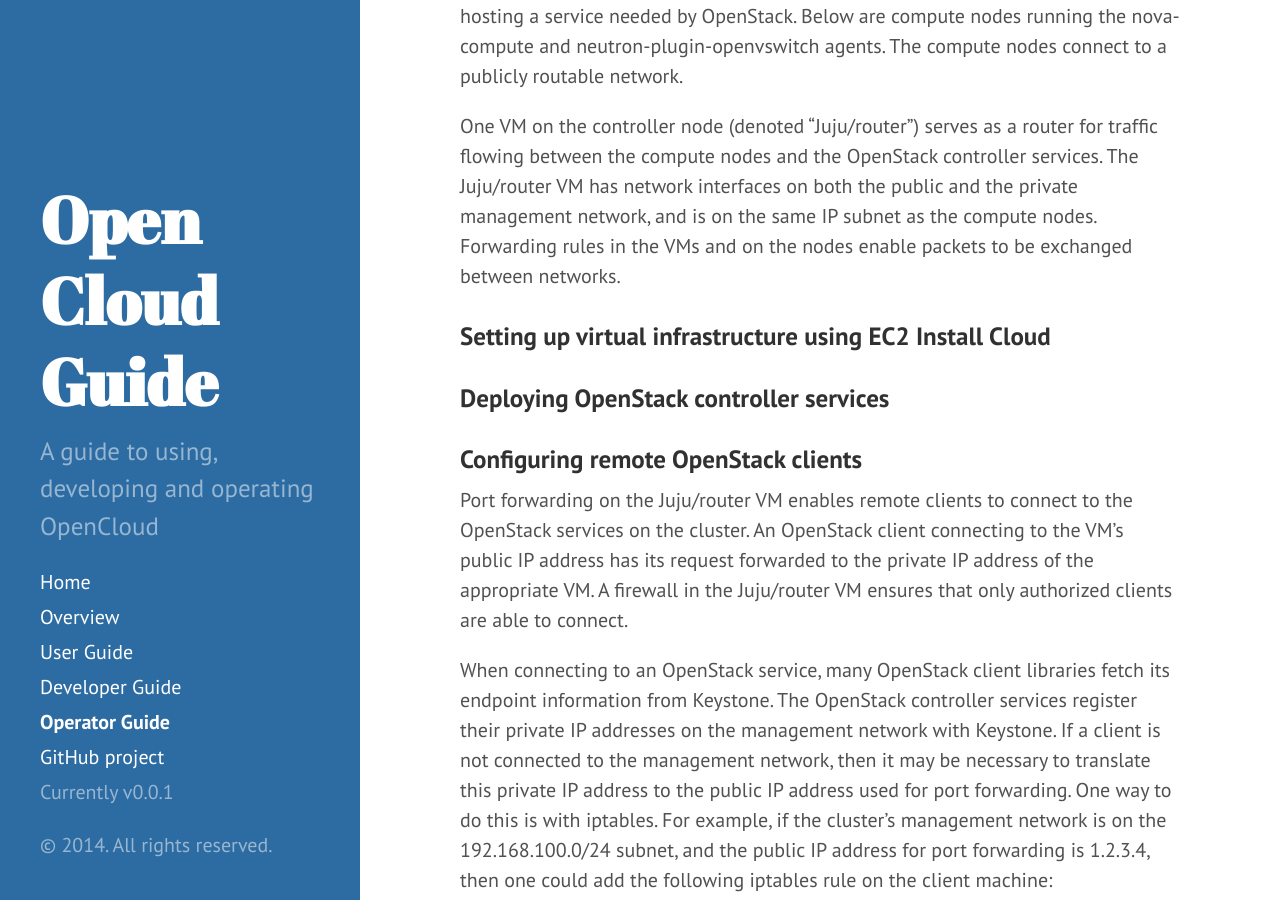
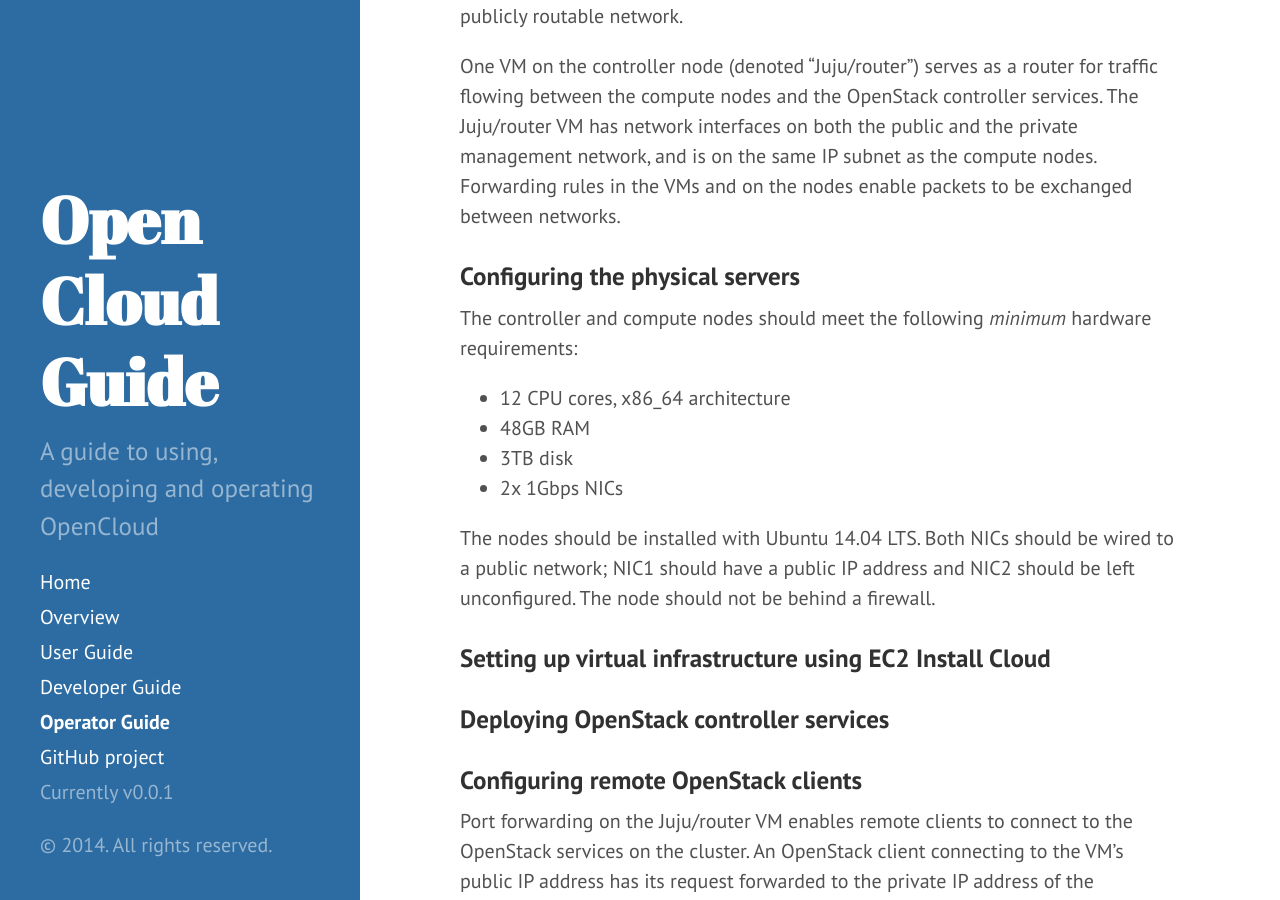
Before and after one commit to open-cloud/open-cloud.github.io.old, a Jekyll site: the page built from 3_operator.md, in a window 1280 px wide and 900 px high, scrolled down 1150 px. Built offline with Jekyll 4.4.1, drawn with Linux system fonts in a browser that asks for light colours; Markdown is read by kramdown in place of the engine named in the settings; some of the changed text lies outside the part shown.

Commit message:
Update 3_operator.md

```diff
--- a/3_operator.md
+++ b/3_operator.md
@@ -18,6 +18,16 @@
 The above figure shows the goal of the installation process.  At top is a controller node running 10 VMs attached to a private management network; each VM is hosting a service needed by OpenStack.  Below are compute nodes running the nova-compute and neutron-plugin-openvswitch agents.  The compute nodes connect to a publicly routable network.
 
 One VM on the controller node (denoted "Juju/router") serves as a router for traffic flowing between the compute nodes and the OpenStack controller services.  The Juju/router VM has network interfaces on both the public and the private management network, and is on the same IP subnet as the compute nodes.  Forwarding rules in the VMs and on the nodes enable packets to be exchanged between networks.
+
+###Configuring the physical servers
+
+The controller and compute nodes should meet the following *minimum* hardware requirements:
+* 12 CPU cores, x86_64 architecture
+* 48GB RAM
+* 3TB disk
+* 2x 1Gbps NICs
+
+The nodes should be installed with Ubuntu 14.04 LTS.  Both NICs should be wired to a public network; NIC1 should have a public IP address and NIC2 should be left unconfigured.  The node should not be behind a firewall.
 
 ###Setting up virtual infrastructure using EC2 Install Cloud
 
```
Also changed, not shown: other parts of 3_operator.md (+1 -1 lines).
